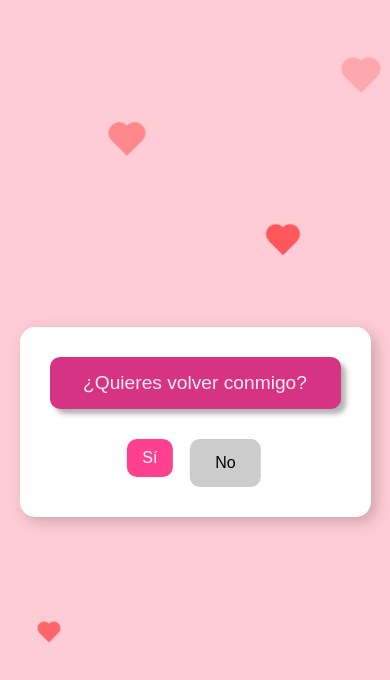
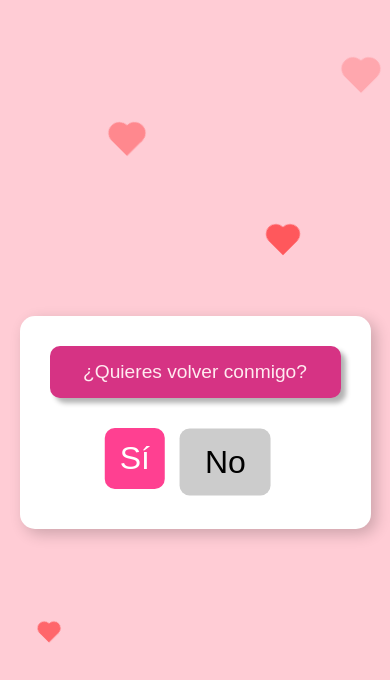
Before and after one commit to JuanD2703/propuestapj, a plain HTML site: page index.html in a window 390 px wide. Drawn offline with Linux system fonts and the light colour scheme.

Commit message:
Add files via upload

```diff
--- a/styles.css
+++ b/styles.css
@@ -223,7 +223,9 @@ button{
     button {
         width: auto; /* Ajusta el tamaño al contenido */
         max-width: 200px; /* Máximo ancho para que no se vean enormes */
-        font-size: 1rem; /* Tamaño de texto más equilibrado */
-        padding: 10px 15px;
+        max-height: 200px;
+        font-size: 1,1rem; /* Tamaño de texto más equilibrado */
+        padding: 12px 15px;
+        text-align: center;
     }
 }
```
